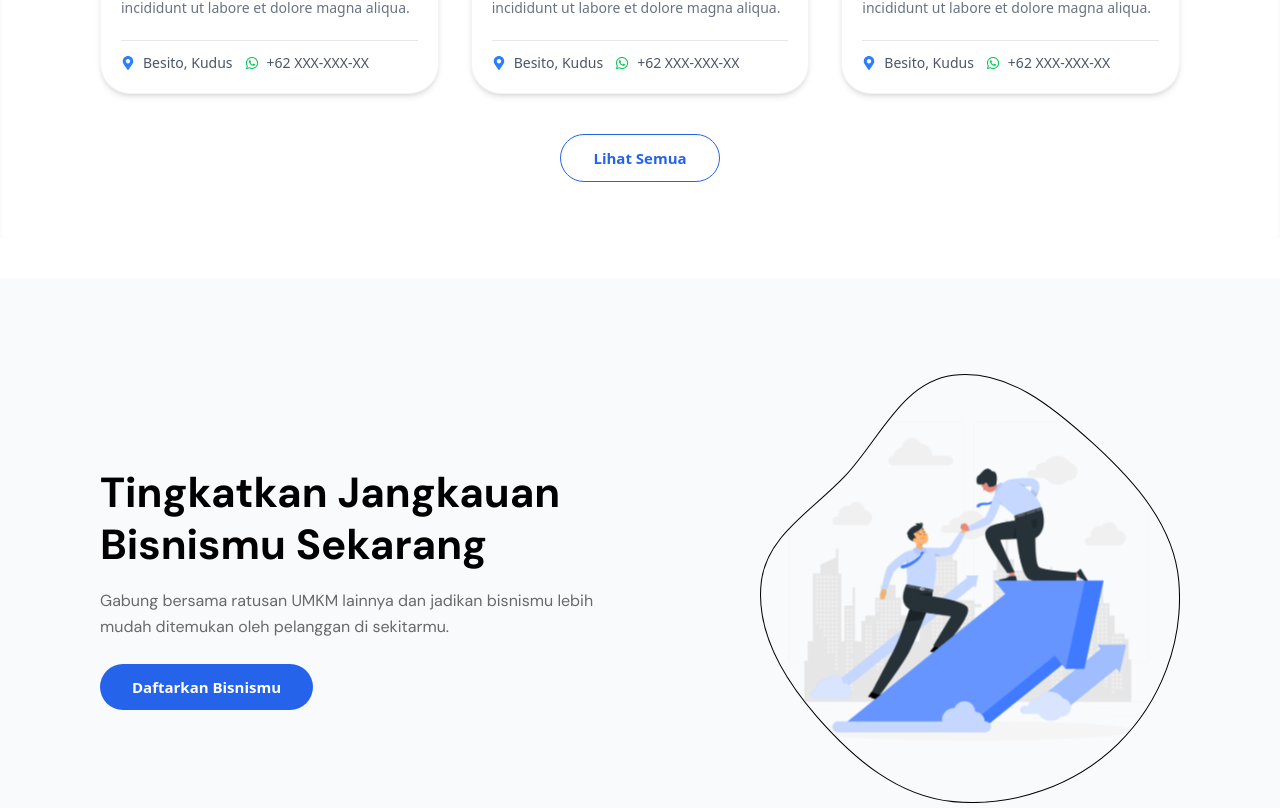
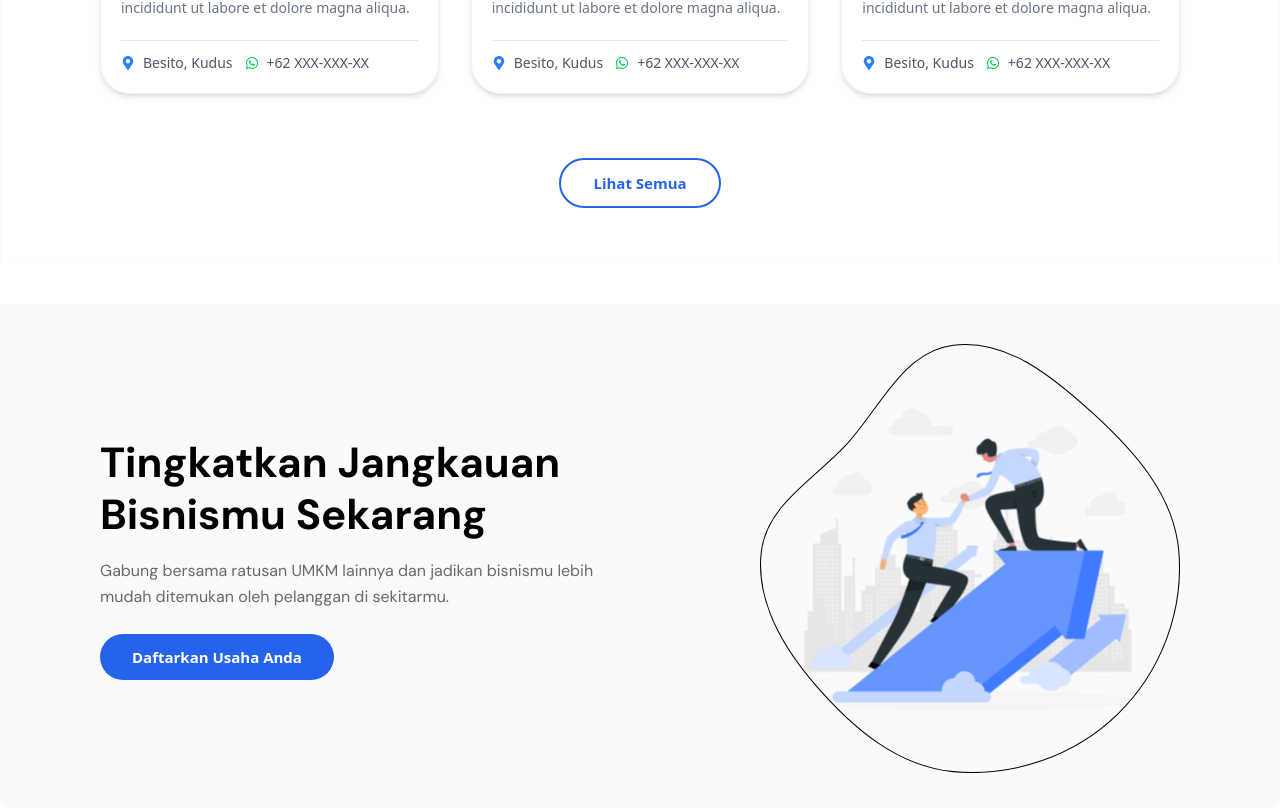
Before and after one commit to ZacksAryasatya/wia-umkm-directory, a React (Vite) app: page / in a window 1280 px wide. Shown: the part 1672-2480 px from the top of the page. Built offline with nearby package versions, Linux system fonts and the light colour scheme.

Commit message:
feat: [MYA] daftar-umkm-page-routing

```diff
--- a/package.json
+++ b/package.json
@@ -14,6 +14,7 @@
     "react": "^19.1.1",
     "react-dom": "^19.1.1",
     "react-icons": "^5.5.0",
+    "react-router-dom": "^7.9.4",
     "tailwind-scrollbar-hide": "^4.0.0",
     "tailwindcss": "^4.1.14"
   },
--- a/src/App.jsx
+++ b/src/App.jsx
@@ -1,12 +1,17 @@
-import './App.css';
-import Layout from './layout/layout-main';
-import HomePage from './pages/pages-homepage';
+import { BrowserRouter, Route, Routes } from "react-router-dom";
+import "./App.css";
+import DaftarUmkm from "./pages/pages-daftar-umkm";
+import HomePage from "./pages/pages-homepage";
 
 function App() {
-
   return (
-    <HomePage />
-  )
+    <BrowserRouter>
+      <Routes>
+        <Route path="/" element={<HomePage />} />
+        <Route path="/daftar-umkm" element={<DaftarUmkm />} />
+      </Routes>
+    </BrowserRouter>
+  );
 }
 
 export default App;
--- /dev/null
+++ b/src/component/component-button.jsx
@@ -0,0 +1,27 @@
+function Button({
+  text,
+  variant = "filled",
+  onClick,
+  className = "",
+  marginTop,
+}) {
+  const baseStyle = `
+    text-[15px] font-semibold py-3 px-8 rounded-full transition-all duration-300 cursor-pointer ${marginTop}
+  `;
+
+  const variantStyle =
+    variant === "filled"
+      ? "bg-[#2563EB] hover:bg-[#1E4FC3] text-white"
+      : "border-2 border-[#2563EB] text-[#2563EB] hover:bg-[#2563EB] hover:text-white";
+
+  return (
+    <button
+      onClick={onClick}
+      className={`${baseStyle} ${variantStyle} ${className}`}
+    >
+      {text}
+    </button>
+  );
+}
+
+export default Button;
--- /dev/null
+++ b/src/component/component-category-bar.jsx
@@ -0,0 +1,32 @@
+function CategoryBar({ categories = [], active, onChange }) {
+  return (
+    <div className="flex flex-col items-center">
+      <div className="flex flex-row justify-start lg:justify-center gap-3 overflow-x-auto no-scrollbar w-full pb-4">
+        {categories.map((item) => {
+          const isActive = item === active;
+          const buttonStyle = `
+            flex-shrink-0 py-2 px-6 rounded-full font-semibold whitespace-nowrap
+            transition duration-500 border border-[#C1D0E1] hover:bg-[#EFF2F6] cursor-pointer
+            ${
+              isActive
+                ? "bg-[#EFF2F6] text-black"
+                : "text-black hover:bg-[#EFF2F6]"
+            }
+          `;
+          return (
+            <button
+              key={item}
+              name={item}
+              className={buttonStyle}
+              onClick={() => onChange(item)}
+            >
+              {item}
+            </button>
+          );
+        })}
+      </div>
+    </div>
+  );
+}
+
+export default CategoryBar;
--- a/src/component/component-navbar.jsx
+++ b/src/component/component-navbar.jsx
@@ -29,12 +29,13 @@ function Navbar() {
         className={`
           lg:flex lg:items-center lg:z-auto lg:static lg:w-auto lg:opacity-100
           z-10 absolute bg-white w-full left-0 transition ease-in-out duration-250
-          ${isMenuOpen ? "top-15 opacity-100 shadow" : "top-[-490px] opacity-0"}
+          lg:shadow-none
+          ${isMenuOpen ? "top-15 opacity-100 shadow-md" : "top-[-490px] opacity-0"}
         `}
       >
         <li className="lg:mx-5 my-3 lg:my-0 ml-6">
           <a
-            href="#"
+            href="/"
             className="font-display text-[#486284] hover:text-[#012167] hover:font-bold duration-300"
             onClick={toggleMenu}
           >
@@ -43,8 +44,8 @@ function Navbar() {
         </li>
         <li className="lg:mx-5 my-3 lg:my-0 ml-6">
           <a
-            href="#"
-            className="font-display text-[#486284] hover:text-[#012167] hover:font-bold duration-300"
+            href="/daftar-umkm"
+          className="font-display text-[#486284] hover:text-[#012167] hover:font-bold duration-300"
             onClick={toggleMenu}
           >
             Daftar UMKM
--- a/src/component/component-umkm-card.jsx
+++ b/src/component/component-umkm-card.jsx
@@ -2,7 +2,7 @@ import { FaMapMarkerAlt, FaWhatsapp } from "react-icons/fa";
 
 function UmkmCard() {
   return (
-    <div className="bg-white rounded-[30px] shadow-md overflow-hidden w-full max-w-sm mx-auto border border-gray-100 hover:scale-105 hover:-translate-y-2 hover:shadow-xl duration-500">
+    <div className="bg-white rounded-[30px] shadow-md overflow-hidden w-full max-w-sm mx-auto border border-gray-100 hover:scale-105 hover:-translate-y-2 hover:shadow-xl duration-500 cursor-pointer">
       <img
         src="https://tse4.mm.bing.net/th/id/OIP.F4GKxk78V3gsH5aDQfAxTQHaEQ?pid=Api&P=0&h=180"
         alt="Foto UMKM"
--- a/src/layout/layout-main.jsx
+++ b/src/layout/layout-main.jsx
@@ -3,21 +3,20 @@ import Navbar from "../component/component-navbar";
 
 function Layout({ children }) {
   return (
-        <div className="bg-white">
+    <div className="flex flex-col min-h-screen bg-white">
       <header>
         <Navbar />
       </header>
 
       <main className="flex-grow">
-                {
-                    children
-                }
+        {children}
       </main>
 
       <footer>
         <Footer />
       </footer>
     </div>
-    )
-};
+  );
+}
+
 export default Layout;
--- /dev/null
+++ b/src/pages/pages-daftar-umkm.jsx
@@ -0,0 +1,57 @@
+import { FiSearch } from "react-icons/fi";
+import Layout from "../layout/layout-main.jsx";
+import CategoryBar from "../component/component-category-bar.jsx";
+import { useState } from "react";
+import UmkmCard from "../component/component-umkm-card.jsx";
+
+function DaftarUmkm() {
+  const [active, setActive] = useState("Semua");
+
+  const kategori = [
+    "Semua",
+    "Kuliner",
+    "Jasa & Layanan",
+    "Fashion",
+    "Kreatif & Digital",
+    "Retail",
+  ];
+
+  return (
+    <Layout>
+      <section
+        className="
+          lg:mt-[20vh] mt-[15vh] px-6 py-10 lg:px-[100px]
+          flex flex-col items-center
+          w-full overflow-x-visible
+        "
+      >
+        <div className="flex items-center w-full max-w-[850px] bg-[#F5F7FA] border border-[#E2E8F0] rounded-full px-5 py-2 shadow-sm mb-6">
+          <FiSearch className="text-gray-400 text-lg" />
+          <input
+            type="text"
+            placeholder="Cari UMKM..."
+            className="flex-1 bg-transparent outline-none px-3 text-gray-700 placeholder-gray-400"
+          />
+        </div>
+
+        <div className="w-full">
+          <CategoryBar
+            active={active}
+            onChange={(item) => setActive(item)}
+            categories={kategori}
+          />
+        </div>
+      </section>
+
+      <section className="px-6 lg:px-[100px] py-10 mt-[-20px] mb-[20px]">
+        <div className="grid grid-cols-1 sm:grid-cols-2 lg:grid-cols-3 gap-10 justify-items-center">
+          {[...Array(6)].map((_, index) => (
+            <UmkmCard key={index} />
+          ))}
+        </div>
+      </section>
+    </Layout>
+  );
+}
+
+export default DaftarUmkm;
--- a/src/pages/pages-homepage.jsx
+++ b/src/pages/pages-homepage.jsx
@@ -3,6 +3,8 @@ import heroImage from "../assets/hero-image.svg";
 import heroImage2 from "../assets/hero-image-2.svg";
 import { useState } from "react";
 import UmkmCard from "../component/component-umkm-card.jsx";
+import Button from "../component/component-button.jsx";
+import CategoryBar from "../component/component-category-bar.jsx";
 
 function HomePage() {
   const kategori = [
@@ -29,9 +31,10 @@ function HomePage() {
             klik.
           </p>
           <a href="#umkmSection">
-            <button className="bg-[#2563EB] hover:bg-[#1E4FC3] text-white text-[15px] font-semibold py-3 px-8 rounded-full mt-6 transition-all">
+            {/* <button className="bg-[#2563EB] hover:bg-[#1E4FC3] text-white text-[15px] font-semibold py-3 px-8 rounded-full mt-6 transition-all">
               Lihat UMKM Sekitar
-            </button>
+            </button> */}
+            <Button marginTop={'mt-6'} text={'Lihat UMKM Sekitar'} variant="filled"/>
           </a>
         </div>
         <div className="w-full lg:w-1/2 flex justify-center lg:justify-end">
@@ -47,27 +50,7 @@ function HomePage() {
         id="umkmSection"
         className="bg-white shadow-inner rounded-t-[35px] mt-10 px-6 lg:px-[100px] py-14"
       >
-        <div className="flex flex-col items-center">
-          <div className="flex flex-row justify-start lg:justify-center gap-3 overflow-x-auto no-scrollbar w-full pb-4">
-            {kategori.map((item) => {
-              const isActive = item === active;
-              const buttonStyle = `flex-shrink-0 py-2 px-6 rounded-full font-semibold whitespace-nowrap transition duration-500 border border-[#C1D0E1] ${
-                isActive ? "bg-[#EFF2F6] text-black" : "text-black"
-              }`;
-              return (
-                <button
-                  key={item}
-                  name={item}
-                  className={buttonStyle}
-                  onClick={() => setActive(item)}
-                >
-                  {" "}
-                  {item}{" "}
-                </button>
-              );
-            })}
-          </div>
-        </div>
+        <CategoryBar active={active} onChange={(item) => {setActive(item)}} categories={kategori}/>
 
         <div className="grid grid-cols-1 sm:grid-cols-2 lg:grid-cols-3 gap-8 justify-items-center mt-10">
           {[...Array(6)].map((_, index) => (
@@ -75,13 +58,12 @@ function HomePage() {
           ))}
         </div>
         <div className="flex justify-center mt-10">
-          <button className="border border-[#2563EB] text-[#2563EB] hover:bg-[#2563EB] hover:text-white text-[15px] font-semibold py-3 px-8 rounded-full transition-all">
-            Lihat Semua
-          </button>
+
+          <Button marginTop={'mt-6'} text={'Lihat Semua'} variant="rounded"/>
         </div>
       </section>
 
-      <section className="flex flex-col lg:flex-row items-center justify-between px-6 lg:px-[100px] py-14 lg:py-24 bg-[#F8FAFC] rounded-b-[20px] mt-10">
+      <section className="flex flex-col lg:flex-row items-center justify-between px-6 lg:px-[100px] py-10 lg:py-10 bg-[#F8FAFC] rounded-b-[20px] mt-10">
         <div className="w-full lg:w-1/2 lg:text-left mb-10 lg:mb-0">
           <h1 className="font-display text-black text-3xl lg:text-[42px] font-bold leading-tight">
             Tingkatkan Jangkauan <br className="hidden lg:block" />
@@ -91,9 +73,7 @@ function HomePage() {
             Gabung bersama ratusan UMKM lainnya dan jadikan bisnismu lebih mudah
             ditemukan oleh pelanggan di sekitarmu.
           </p>
-          <button className="bg-[#2563EB] hover:bg-[#1E4FC3] text-white text-[15px] font-semibold py-3 px-8 rounded-full mt-6 transition-all">
-            Daftarkan Bisnismu
-          </button>
+          <Button text={'Daftarkan Usaha Anda'} marginTop={'mt-6'}/>
         </div>
         <div className="w-full lg:w-1/2 flex justify-center lg:justify-end">
           <img
```
Also changed, not shown: 1 other file (tests, documents, lock files or other folders). Lines whose indentation alone changed are shown as unchanged.
